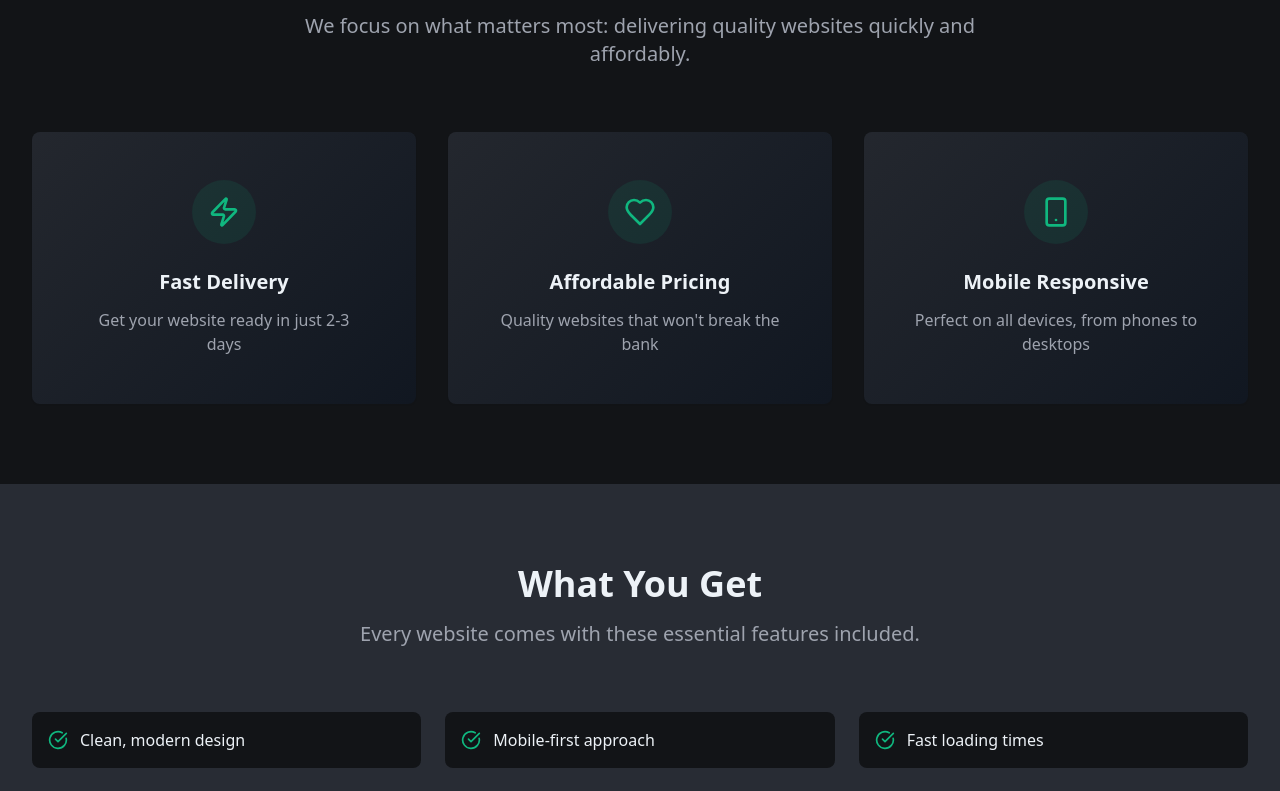
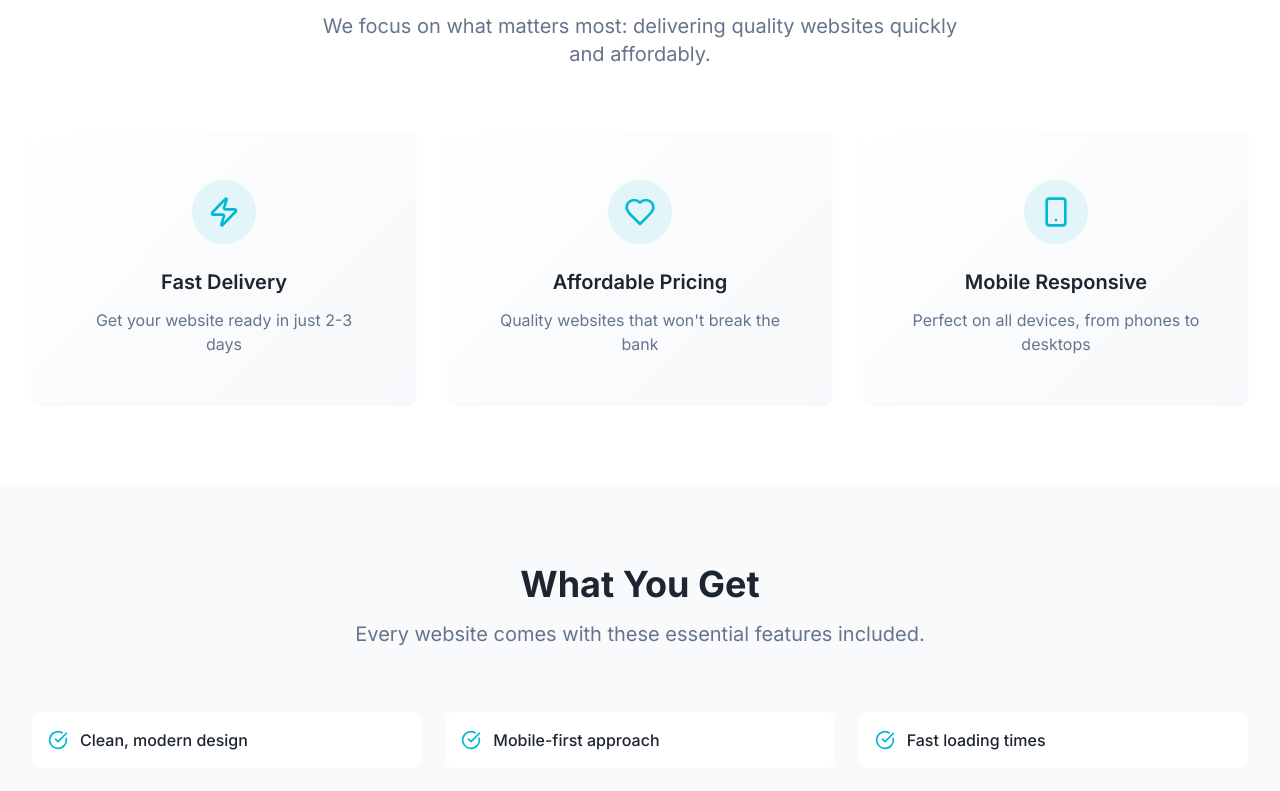
Before and after one commit to syza-tech/syzatech, a React (Vite) app: page / in a window 1280 px wide. Shown: the part 761-1552 px from the top of the page. Built offline with nearby package versions, Linux system fonts and the light colour scheme.

Commit message:
Improve color scheme and fonts
Experiment with new color schemes and fonts to improve the website's visual appeal.

```diff
--- a/index.html
+++ b/index.html
@@ -6,6 +6,11 @@
     <title>syzatech-digital-launchpad</title>
     <meta name="description" content="Lovable Generated Project" />
     <meta name="author" content="Lovable" />
+
+    <!-- Google Fonts -->
+    <link rel="preconnect" href="https://fonts.googleapis.com">
+    <link rel="preconnect" href="https://fonts.gstatic.com" crossorigin>
+    <link href="https://fonts.googleapis.com/css2?family=Inter:wght@300;400;500;600;700;800&family=JetBrains+Mono:wght@400;500;600&display=swap" rel="stylesheet">
 
     <meta property="og:title" content="syzatech-digital-launchpad" />
     <meta property="og:description" content="Lovable Generated Project" />
--- a/src/index.css
+++ b/src/index.css
@@ -6,78 +6,85 @@
 
 @layer base {
   :root {
-    /* Base Background - Deep Space */
-    --background: 220 13% 8%;
-    --foreground: 210 40% 95%;
+    /* Modern Base - Clean and Bright */
+    --background: 0 0% 100%;
+    --foreground: 215 25% 15%;
 
-    /* Cards - Elevated Dark Surface */
-    --card: 220 13% 12%;
-    --card-foreground: 210 40% 95%;
+    /* Cards - Subtle Elevation */
+    --card: 0 0% 100%;
+    --card-foreground: 215 25% 15%;
 
     /* Popovers */
-    --popover: 220 13% 12%;
-    --popover-foreground: 210 40% 95%;
+    --popover: 0 0% 100%;
+    --popover-foreground: 215 25% 15%;
 
-    /* Primary - Electric Emerald */
-    --primary: 160 84% 39%;
+    /* Primary - Vibrant Teal */
+    --primary: 189 94% 43%;
     --primary-foreground: 0 0% 100%;
-    --primary-glow: 160 84% 55%;
+    --primary-glow: 189 94% 55%;
 
-    /* Secondary - Cyber Blue */
-    --secondary: 217 91% 25%;
+    /* Secondary - Electric Blue */
+    --secondary: 217 91% 60%;
     --secondary-foreground: 0 0% 100%;
 
-    /* Accent - Neon Purple */
-    --accent: 271 81% 56%;
+    /* Accent - Warm Orange */
+    --accent: 24 100% 58%;
     --accent-foreground: 0 0% 100%;
 
-    /* Muted - Professional Gray */
-    --muted: 220 13% 18%;
-    --muted-foreground: 220 9% 65%;
+    /* Muted - Soft Gray */
+    --muted: 210 40% 98%;
+    --muted-foreground: 215 16% 47%;
 
-    /* Destructive - Neon Red */
+    /* Destructive - Coral Red */
     --destructive: 0 84% 60%;
     --destructive-foreground: 0 0% 100%;
 
-    /* Borders and Inputs - Subtle Glow */
-    --border: 220 13% 22%;
-    --input: 220 13% 18%;
-    --ring: 160 84% 39%;
+    /* Borders and Inputs */
+    --border: 214 32% 91%;
+    --input: 214 32% 91%;
+    --ring: 189 94% 43%;
 
-    /* Futuristic Color Palette */
-    --cyber-blue: 217 91% 45%;
-    --cyber-blue-dark: 217 91% 25%;
-    --cyber-blue-light: 217 91% 65%;
+    /* Success - Emerald Green */
+    --success: 160 84% 39%;
+    --warning: 45 93% 58%;
+    --info: 217 91% 60%;
 
-    --neon-purple: 271 81% 56%;
-    --neon-purple-dark: 271 81% 36%;
-    --neon-purple-light: 271 81% 76%;
+    /* Modern Color Palette */
+    --teal-bright: 189 94% 43%;
+    --teal-light: 189 94% 55%;
+    --teal-dark: 189 94% 35%;
 
-    --electric-emerald: 160 84% 39%;
-    --electric-emerald-light: 160 84% 55%;
-    --electric-emerald-dark: 160 84% 25%;
+    --blue-electric: 217 91% 60%;
+    --blue-deep: 217 91% 40%;
+    --blue-light: 217 91% 75%;
 
-    --space-gray: 220 13% 18%;
-    --space-gray-light: 220 13% 25%;
-    --space-gray-dark: 220 13% 12%;
+    --orange-warm: 24 100% 58%;
+    --orange-light: 24 100% 70%;
+    --orange-dark: 24 100% 45%;
 
-    --matrix-green: 120 100% 50%;
-    --hologram-cyan: 180 100% 50%;
+    --purple-vibrant: 271 81% 56%;
+    --purple-light: 271 81% 70%;
+    --purple-dark: 271 81% 40%;
 
-    /* Premium Gradients */
-    --gradient-cyber: linear-gradient(135deg, hsl(var(--cyber-blue-dark)), hsl(var(--neon-purple-dark)));
-    --gradient-matrix: linear-gradient(135deg, hsl(var(--electric-emerald)), hsl(var(--matrix-green)));
-    --gradient-hologram: linear-gradient(135deg, hsl(var(--cyber-blue)), hsl(var(--hologram-cyan)));
-    --gradient-hero: linear-gradient(135deg, hsl(var(--cyber-blue-dark)), hsl(var(--neon-purple-dark)), hsl(220 13% 8%));
-    --gradient-card: linear-gradient(135deg, hsl(var(--space-gray) / 0.8), hsl(var(--cyber-blue-dark) / 0.1));
-    --gradient-accent: linear-gradient(135deg, hsl(var(--electric-emerald)), hsl(var(--neon-purple)));
+    --gray-modern: 215 16% 47%;
+    --gray-light: 214 32% 91%;
+    --gray-dark: 215 25% 15%;
 
-    /* Futuristic Shadows */
-    --shadow-cyber: 0 10px 40px hsl(var(--cyber-blue) / 0.3);
-    --shadow-neon: 0 0 30px hsl(var(--neon-purple) / 0.4);
-    --shadow-emerald: 0 0 25px hsl(var(--electric-emerald) / 0.3);
-    --shadow-glow: 0 0 50px hsl(var(--electric-emerald) / 0.2);
-    --shadow-premium: 0 20px 60px hsl(220 13% 4% / 0.5);
+    /* Vibrant Gradients */
+    --gradient-primary: linear-gradient(135deg, hsl(var(--teal-bright)), hsl(var(--blue-electric)));
+    --gradient-secondary: linear-gradient(135deg, hsl(var(--orange-warm)), hsl(var(--orange-light)));
+    --gradient-accent: linear-gradient(135deg, hsl(var(--purple-vibrant)), hsl(var(--blue-electric)));
+    --gradient-hero: linear-gradient(135deg, hsl(var(--teal-bright)), hsl(var(--blue-electric)), hsl(var(--purple-vibrant)));
+    --gradient-card: linear-gradient(135deg, hsl(0 0% 100% / 0.8), hsl(var(--gray-light) / 0.3));
+    --gradient-modern: linear-gradient(135deg, hsl(var(--teal-light) / 0.1), hsl(var(--blue-light) / 0.1));
+
+    /* Modern Shadows */
+    --shadow-soft: 0 4px 6px -1px hsl(215 25% 15% / 0.1), 0 2px 4px -1px hsl(215 25% 15% / 0.06);
+    --shadow-medium: 0 10px 15px -3px hsl(215 25% 15% / 0.1), 0 4px 6px -2px hsl(215 25% 15% / 0.05);
+    --shadow-large: 0 25px 50px -12px hsl(215 25% 15% / 0.25);
+    --shadow-teal: 0 8px 25px hsl(var(--teal-bright) / 0.15);
+    --shadow-blue: 0 8px 25px hsl(var(--blue-electric) / 0.15);
+    --shadow-orange: 0 8px 25px hsl(var(--orange-warm) / 0.15);
 
     /* Animations */
     --transition-smooth: all 0.3s cubic-bezier(0.4, 0, 0.2, 1);
@@ -102,41 +109,43 @@
   }
 
   .dark {
-    --background: 222.2 84% 4.9%;
+    /* Dark Mode - Rich Navy */
+    --background: 215 28% 9%;
     --foreground: 210 40% 98%;
 
-    --card: 222.2 84% 4.9%;
+    --card: 215 28% 12%;
     --card-foreground: 210 40% 98%;
 
-    --popover: 222.2 84% 4.9%;
+    --popover: 215 28% 12%;
     --popover-foreground: 210 40% 98%;
 
-    --primary: 210 40% 98%;
-    --primary-foreground: 222.2 47.4% 11.2%;
+    --primary: 189 94% 55%;
+    --primary-foreground: 215 28% 9%;
 
-    --secondary: 217.2 32.6% 17.5%;
-    --secondary-foreground: 210 40% 98%;
+    --secondary: 217 91% 65%;
+    --secondary-foreground: 215 28% 9%;
 
-    --muted: 217.2 32.6% 17.5%;
-    --muted-foreground: 215 20.2% 65.1%;
+    --muted: 215 28% 15%;
+    --muted-foreground: 217 9% 65%;
 
-    --accent: 217.2 32.6% 17.5%;
-    --accent-foreground: 210 40% 98%;
+    --accent: 24 100% 65%;
+    --accent-foreground: 215 28% 9%;
 
-    --destructive: 0 62.8% 30.6%;
+    --destructive: 0 84% 60%;
     --destructive-foreground: 210 40% 98%;
 
-    --border: 217.2 32.6% 17.5%;
-    --input: 217.2 32.6% 17.5%;
-    --ring: 212.7 26.8% 83.9%;
-    --sidebar-background: 240 5.9% 10%;
-    --sidebar-foreground: 240 4.8% 95.9%;
-    --sidebar-primary: 224.3 76.3% 48%;
-    --sidebar-primary-foreground: 0 0% 100%;
-    --sidebar-accent: 240 3.7% 15.9%;
-    --sidebar-accent-foreground: 240 4.8% 95.9%;
-    --sidebar-border: 240 3.7% 15.9%;
-    --sidebar-ring: 217.2 91.2% 59.8%;
+    --border: 215 28% 18%;
+    --input: 215 28% 15%;
+    --ring: 189 94% 55%;
+
+    --sidebar-background: 215 28% 9%;
+    --sidebar-foreground: 210 40% 98%;
+    --sidebar-primary: 189 94% 55%;
+    --sidebar-primary-foreground: 215 28% 9%;
+    --sidebar-accent: 215 28% 15%;
+    --sidebar-accent-foreground: 210 40% 98%;
+    --sidebar-border: 215 28% 18%;
+    --sidebar-ring: 189 94% 55%;
   }
 }
 
@@ -146,6 +155,6 @@
   }
 
   body {
-    @apply bg-background text-foreground;
+    @apply bg-background text-foreground font-inter antialiased;
   }
 }
--- a/tailwind.config.ts
+++ b/tailwind.config.ts
@@ -18,6 +18,10 @@ export default {
 			}
 		},
 		extend: {
+			fontFamily: {
+				inter: ['Inter', 'sans-serif'],
+				mono: ['JetBrains Mono', 'monospace'],
+			},
 			colors: {
 				border: 'hsl(var(--border))',
 				input: 'hsl(var(--input))',
@@ -53,33 +57,35 @@ export default {
 					DEFAULT: 'hsl(var(--card))',
 					foreground: 'hsl(var(--card-foreground))'
 				},
-				// Futuristic Color Palette
-				cyber: {
-					blue: 'hsl(var(--cyber-blue))',
-					'blue-dark': 'hsl(var(--cyber-blue-dark))',
-					'blue-light': 'hsl(var(--cyber-blue-light))'
+				// Modern Vibrant Palette
+				teal: {
+					bright: 'hsl(var(--teal-bright))',
+					light: 'hsl(var(--teal-light))',
+					dark: 'hsl(var(--teal-dark))'
 				},
-				neon: {
-					purple: 'hsl(var(--neon-purple))',
-					'purple-dark': 'hsl(var(--neon-purple-dark))',
-					'purple-light': 'hsl(var(--neon-purple-light))'
+				blue: {
+					electric: 'hsl(var(--blue-electric))',
+					deep: 'hsl(var(--blue-deep))',
+					light: 'hsl(var(--blue-light))'
 				},
-				electric: {
-					emerald: 'hsl(var(--electric-emerald))',
-					'emerald-light': 'hsl(var(--electric-emerald-light))',
-					'emerald-dark': 'hsl(var(--electric-emerald-dark))'
+				orange: {
+					warm: 'hsl(var(--orange-warm))',
+					light: 'hsl(var(--orange-light))',
+					dark: 'hsl(var(--orange-dark))'
 				},
-				space: {
-					gray: 'hsl(var(--space-gray))',
-					'gray-light': 'hsl(var(--space-gray-light))',
-					'gray-dark': 'hsl(var(--space-gray-dark))'
+				purple: {
+					vibrant: 'hsl(var(--purple-vibrant))',
+					light: 'hsl(var(--purple-light))',
+					dark: 'hsl(var(--purple-dark))'
 				},
-				matrix: {
-					green: 'hsl(var(--matrix-green))'
+				gray: {
+					modern: 'hsl(var(--gray-modern))',
+					light: 'hsl(var(--gray-light))',
+					dark: 'hsl(var(--gray-dark))'
 				},
-				hologram: {
-					cyan: 'hsl(var(--hologram-cyan))'
-				},
+				success: 'hsl(var(--success))',
+				warning: 'hsl(var(--warning))',
+				info: 'hsl(var(--info))',
 				sidebar: {
 					DEFAULT: 'hsl(var(--sidebar-background))',
 					foreground: 'hsl(var(--sidebar-foreground))',
@@ -92,19 +98,20 @@ export default {
 				}
 			},
 			backgroundImage: {
-				'gradient-cyber': 'var(--gradient-cyber)',
-				'gradient-matrix': 'var(--gradient-matrix)',
-				'gradient-hologram': 'var(--gradient-hologram)',
+				'gradient-primary': 'var(--gradient-primary)',
+				'gradient-secondary': 'var(--gradient-secondary)',
+				'gradient-accent': 'var(--gradient-accent)',
 				'gradient-hero': 'var(--gradient-hero)',
 				'gradient-card': 'var(--gradient-card)',
-				'gradient-accent': 'var(--gradient-accent)'
+				'gradient-modern': 'var(--gradient-modern)'
 			},
 			boxShadow: {
-				'cyber': 'var(--shadow-cyber)',
-				'neon': 'var(--shadow-neon)',
-				'emerald': 'var(--shadow-emerald)',
-				'glow': 'var(--shadow-glow)',
-				'premium': 'var(--shadow-premium)'
+				'soft': 'var(--shadow-soft)',
+				'medium': 'var(--shadow-medium)',
+				'large': 'var(--shadow-large)',
+				'teal': 'var(--shadow-teal)',
+				'blue': 'var(--shadow-blue)',
+				'orange': 'var(--shadow-orange)'
 			},
 			transitionTimingFunction: {
 				'smooth': 'var(--transition-smooth)'
```
